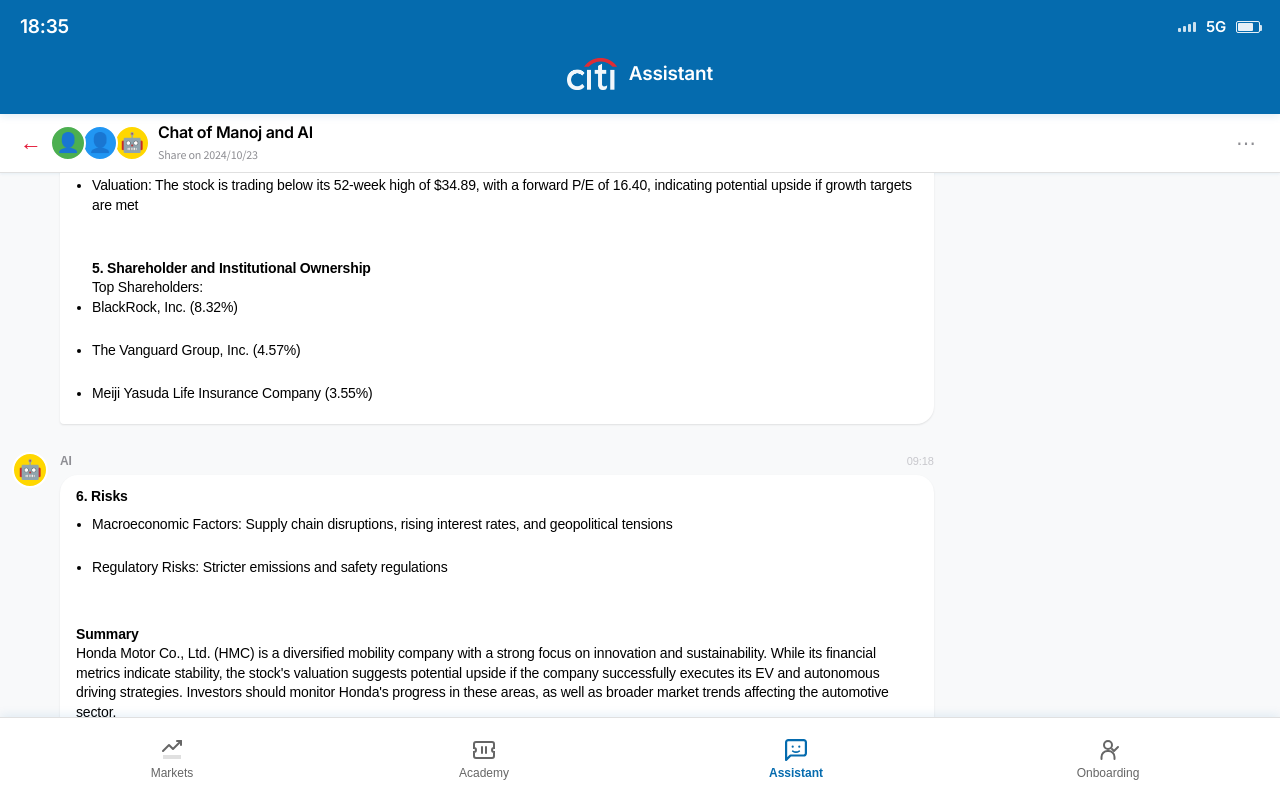
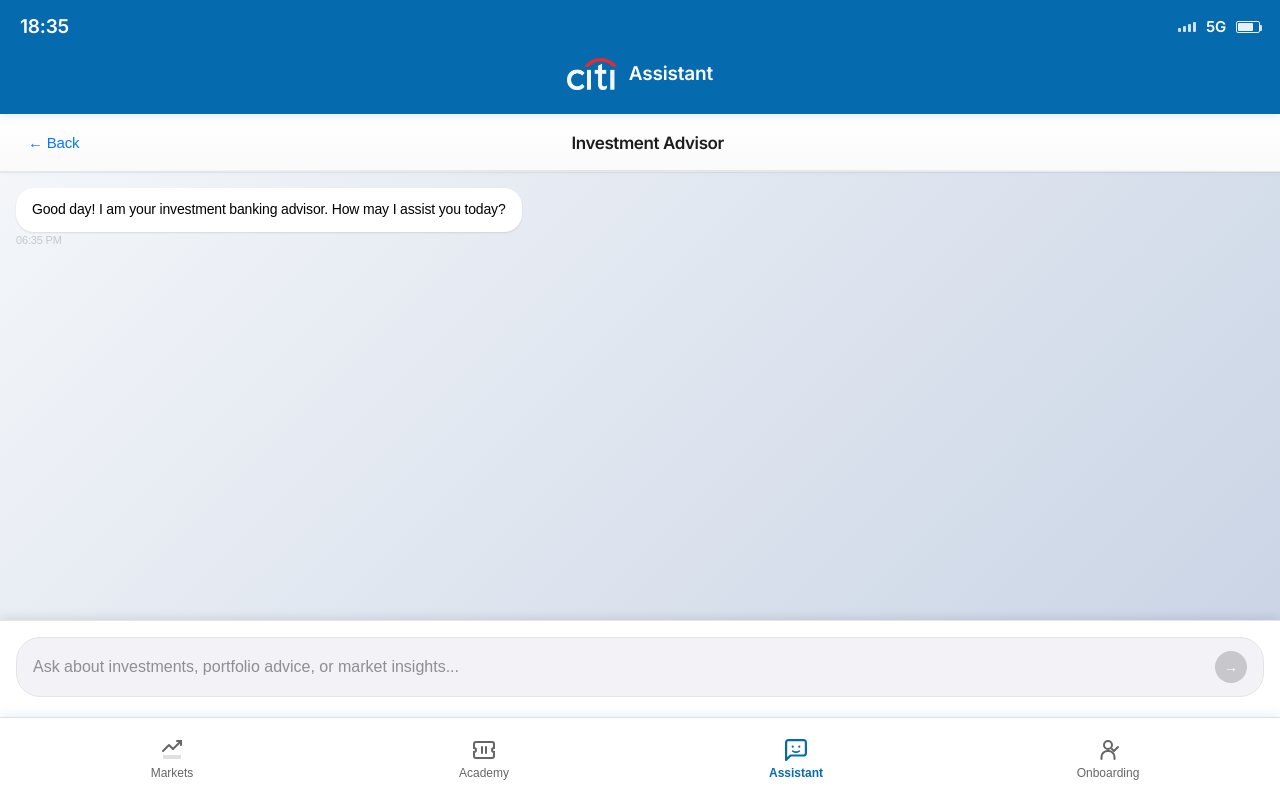
Before and after one commit to nrmmsathish/angular-mobile-app, an Angular app: page /chatbot in a window 1280 px wide. Shown: the top 798 px of the page. Built offline with nearby package versions, Linux system fonts and the light colour scheme.

Commit message:
citi style

```diff
--- a/src/app/pages/chatbot/chatbot.component.html
+++ b/src/app/pages/chatbot/chatbot.component.html
@@ -1,71 +1,33 @@
 <div class="chatbot-container">
-  <!-- Header -->
   <div class="chat-header">
-    <button class="back-btn" (click)="goBack()">←</button>
-    <div class="chat-info">
-      <div class="chat-participants">
-        <div class="participant-avatars">
-          <div class="avatar vivek">👤</div>
-          <div class="avatar manoj">👤</div>
-          <div class="avatar ai">🤖</div>
-        </div>
-        <div class="chat-details">
-          <h3 class="chat-title">{{chatTitle}}</h3>
-          <p class="chat-date">{{chatDate}}</p>
-        </div>
-      </div>
-    </div>
-    <button class="more-btn">⋯</button>
+    <button class="back-btn" (click)="goBack()">← Back</button>
+    <h3>Investment Advisor</h3>
   </div>
 
-  <!-- Chat Messages -->
-  <div class="chat-messages" #chatContainer>
-    <div class="message-group" *ngFor="let message of messages">
-      <div class="message" [class.user-message]="message.type === 'user'" [class.ai-message]="message.type === 'ai'">
-        <div class="message-avatar">
-          <div class="avatar" [class]="message.type">{{message.avatar}}</div>
-        </div>
-        <div class="message-content">
-          <div class="message-header">
-            <span class="sender-name">{{message.userName}}</span>
-            <span class="message-time">{{formatTime(message.timestamp)}}</span>
-          </div>
-          <div class="message-text" [innerHTML]="formatMessageContent(message.content)"></div>
-        </div>
-      </div>
-    </div>
-
-    <!-- Typing Indicator -->
-    <div class="message ai-message" *ngIf="isTyping">
-      <div class="message-avatar">
-        <div class="avatar ai">🤖</div>
-      </div>
+  <div class="chat-messages" #chatMessages>
+    <div *ngFor="let message of messages" class="message" [ngClass]="message.type + '-message'">
       <div class="message-content">
-        <div class="message-header">
-          <span class="sender-name">AI</span>
-        </div>
-        <div class="typing-indicator">
-          <div class="typing-dots">
-            <span></span>
-            <span></span>
-            <span></span>
-          </div>
-        </div>
+        <div class="message-text">{{message.content}}</div>
+        <div class="message-time">{{formatTime(message.timestamp)}}</div>
       </div>
     </div>
   </div>
 
-  <!-- Message Input -->
   <div class="message-input-container">
     <div class="input-wrapper">
       <input
         type="text"
-        [(ngModel)]="newMessage"
+        [(ngModel)]="currentMessage"
         (keyup.enter)="sendMessage()"
-        placeholder="Ask AI about stocks, market analysis..."
-        class="message-input">
-      <button class="send-btn" (click)="sendMessage()" [disabled]="!newMessage.trim()">
-        <span class="send-icon">📤</span>
+        placeholder="Ask about investments, portfolio advice, or market insights..."
+        class="message-input"
+      />
+      <button
+        (click)="sendMessage()"
+        class="send-btn"
+        [disabled]="!currentMessage.trim()"
+      >
+        <span class="send-icon">→</span>
       </button>
     </div>
   </div>
--- a/src/app/pages/chatbot/chatbot.component.scss
+++ b/src/app/pages/chatbot/chatbot.component.scss
@@ -2,27 +2,102 @@
     display: flex;
     flex-direction: column;
     height: 100vh;
-    background: var(--background-secondary);
+    background: linear-gradient(135deg, #f5f7fa 0%, #c3cfe2 100%);
+    position: relative;
+    overflow: hidden;
+    animation: fadeInUp 0.6s cubic-bezier(0.25, 0.46, 0.45, 0.94);
+}
+
+@keyframes fadeInUp {
+    from {
+        opacity: 0;
+        transform: translateY(30px);
+    }
+    to {
+        opacity: 1;
+        transform: translateY(0);
+    }
 }
 
 .chat-header {
-    background: var(--background-primary);
+    background: linear-gradient(180deg, #ffffff 0%, #fafafa 100%);
     display: flex;
     align-items: center;
-    padding: var(--spacing-sm) var(--spacing-lg);
-    border-bottom: 1px solid var(--border-color);
-    box-shadow: var(--shadow-sm);
+    padding: 14px 20px;
+    border-bottom: 1px solid #e8e8e8;
+    box-shadow: 0 1px 0 rgba(0, 0, 0, 0.05), 0 2px 4px rgba(0, 0, 0, 0.02);
+    position: relative;
+    z-index: 10;
+    -webkit-backdrop-filter: blur(10px);
+    backdrop-filter: blur(10px);
+}
+
+.chat-header::after {
+    content: '';
+    position: absolute;
+    bottom: 0;
+    left: 20px;
+    right: 20px;
+    height: 1px;
+    background: linear-gradient(90deg, transparent, rgba(0, 0, 0, 0.1), transparent);
+}
+
+.chat-header h3 {
+    flex: 1;
+    text-align: center;
+    margin: 0;
+    font-size: 17px;
+    font-weight: 600;
+    color: #1d1d1f;
+    letter-spacing: -0.4px;
+    margin-left: -60px; /* Compensate for back button to center perfectly */
 }
 
 .back-btn {
     background: none;
     border: none;
-    font-size: var(--font-size-xl);
-    color: var(--accent-color);
+    font-size: 15px;
+    color: #007AFF;
     cursor: pointer;
-    padding: var(--spacing-xs);
-    margin-right: var(--spacing-sm);
-    transition: var(--transition-normal);
+    padding: 6px 8px;
+    margin-right: 8px;
+    border-radius: 6px;
+    transition: all 0.3s cubic-bezier(0.25, 0.46, 0.45, 0.94);
+    display: flex;
+    align-items: center;
+    gap: 2px;
+    font-weight: 400;
+    letter-spacing: -0.2px;
+    position: relative;
+    overflow: hidden;
+    min-width: 60px;
+    justify-content: flex-start;
+}
+
+.back-btn::before {
+    content: '';
+    position: absolute;
+    top: 0;
+    left: -100%;
+    width: 100%;
+    height: 100%;
+    background: linear-gradient(90deg, transparent, rgba(0, 122, 255, 0.1), transparent);
+    transition: left 0.5s;
+}
+
+.back-btn:hover::before {
+    left: 100%;
+}
+
+.back-btn:hover {
+    background-color: rgba(0, 122, 255, 0.08);
+    transform: translateX(-1px);
+    color: #0056b3;
+}
+
+.back-btn:active {
+    transform: translateX(0) scale(0.98);
+    background-color: rgba(0, 122, 255, 0.15);
 }
 
 .chat-info {
@@ -104,6 +179,7 @@
     display: flex;
     flex-direction: column;
     gap: 16px;
+    margin-bottom: 80px;
 }
 
 .message-group {
@@ -236,9 +312,17 @@
 }
 
 .message-input-container {
+    position: fixed;
+    bottom: 0;
+    left: 0;
+    right: 0;
     background: white;
-    padding: 12px 16px;
+    padding: 16px;
     border-top: 1px solid #e5e5e7;
+    box-shadow: 0 -2px 10px rgba(0, 0, 0, 0.1);
+    z-index: 1000;
+    height: 180px;
+    box-sizing: border-box;
 }
 
 .input-wrapper {
@@ -247,17 +331,20 @@
     gap: 8px;
     background: #f2f2f7;
     border-radius: 24px;
-    padding: 8px 16px;
+    padding: 12px 16px;
+    border: 1px solid #e5e5e7;
+    min-height: 44px;
 }
 
 .message-input {
     flex: 1;
     border: none;
-    background: none;
+    background: transparent;
     outline: none;
     font-size: 16px;
     color: #000;
-    padding: 4px 0;
+    padding: 8px 0;
+    min-height: 20px;
 }
 
 .message-input::placeholder {
--- a/src/app/pages/chatbot/chatbot.component.ts
+++ b/src/app/pages/chatbot/chatbot.component.ts
@@ -1,215 +1,114 @@
-import { Component, OnInit, ViewChild, ElementRef } from "@angular/core";
-import { CommonModule } from "@angular/common";
-import { FormsModule } from "@angular/forms";
-import { Router } from "@angular/router";
+import { Component, ViewChild, ElementRef, AfterViewChecked } from '@angular/core';
+import { CommonModule } from '@angular/common';
+import { FormsModule } from '@angular/forms';
+import { Router } from '@angular/router';
 
 interface ChatMessage {
   id: string;
-  type: "user" | "ai";
+  type: 'user' | 'assistant';
   content: string;
   timestamp: Date;
-  userName?: string;
-  avatar?: string;
 }
 
 @Component({
-  selector: "app-chatbot",
+  selector: 'app-chatbot',
   standalone: true,
   imports: [CommonModule, FormsModule],
-  templateUrl: "./chatbot.component.html",
-  styleUrls: ["./chatbot.component.scss"],
+  templateUrl: './chatbot.component.html',
+  styleUrls: ['./chatbot.component.scss']
 })
-export class ChatbotComponent implements OnInit {
-  @ViewChild("chatContainer") chatContainer!: ElementRef;
+export class ChatbotComponent implements AfterViewChecked {
+  @ViewChild('chatMessages') private chatMessages!: ElementRef;
+  messages: ChatMessage[] = [];
+  currentMessage = '';
+  private shouldScrollToBottom = false;
 
-  chatTitle = "Chat of Manoj and AI";
-  chatDate = "Share on 2024/10/23";
-  newMessage = "";
-  isTyping = false;
+  constructor(private router: Router) {
+    this.messages.push({
+      id: '1',
+      type: 'assistant',
+      content: 'Good day! I am your investment banking advisor. How may I assist you today?',
+      timestamp: new Date()
+    });
+  }
 
-  messages: ChatMessage[] = [
-    {
-      id: "1",
-      type: "user",
-      content:
-        "Hi AI, can you provide a comprehensive analysis of Honda Motor Company?",
-      timestamp: new Date("2024-10-23T09:15:00"),
-      userName: "Vivek",
-      avatar: "👤",
-    },
-    {
-      id: "2",
-      type: "ai",
-      content:
-        "Hello! I'd be happy to provide you with a comprehensive analysis of Honda Motor Co., Ltd. (HMC). Let me gather the latest information for you.",
-      timestamp: new Date("2024-10-23T09:15:30"),
-      userName: "AI",
-      avatar: "🤖",
-    },
-    {
-      id: "3",
-      type: "ai",
-      content: `**Comprehensive Analysis of Honda Motor Co., Ltd. (HMC)**
+  sendMessage() {
+    if (!this.currentMessage.trim()) return;
 
-**1. Financial Overview**
-• Stock Price (as of October 22, 2025): $31.28 (USD)
-• Market Capitalization: $49.82 billion (USD)
-• Earnings per Share (TTM): $2.94
-• P/E Ratio (TTM): 10.65
-• Dividend Yield: 1.34%
-• Price-to-Book Ratio: 0.53
-• Return on Equity (ROE): 5.46%
-• Return on Assets (ROA): 1.99%
+    // Add user message
+    const userMessage: ChatMessage = {
+      id: Date.now().toString(),
+      type: 'user',
+      content: this.currentMessage,
+      timestamp: new Date()
+    };
+    this.messages.push(userMessage);
+    this.shouldScrollToBottom = true;
 
-**Key Financial Metrics:**
-• Analyst Target Price: Mean estimate of $36.96, with a range of $34.55 to $39.37
-• Short Interest: Recent short volume data indicates fluctuating short interest, with a peak of $11.61K shares on September 30, 2025
-• Capital Flow: Mixed capital flow trends over the past five years, with significant inflows and outflows`,
-      timestamp: new Date("2024-10-23T09:16:00"),
-      userName: "AI",
-      avatar: "🤖",
-    },
-    {
-      id: "4",
-      type: "ai",
-      content: `**2. Business Segments and Recent Developments**
+    // Store current message for response generation
+    const userInput = this.currentMessage;
+    this.currentMessage = '';
 
-Honda operates in the following segments:
-• Automobiles: Including hybrid and electric vehicles (EVs)
-• Motorcycles: A strong global presence, especially in emerging markets
-• Power Products: Generators, lawnmowers, and marine engines
-• Aircraft and Mobility Solutions: Expanding into autonomous driving and AI technologies
-
-**Recent Developments:**
-• Japan Mobility Show 2023: Honda will showcase new mobility products, including EVs and autonomous driving technologies
-• Investment in H&M AI: Honda is accelerating its autonomous driving capabilities through additional investment in the AI startup H&M AI
-• Sustainability Goals: Aiming for zero environmental impact and zero traffic fatalities by 2050`,
-      timestamp: new Date("2024-10-23T09:16:45"),
-      userName: "AI",
-      avatar: "🤖",
-    },
-    {
-      id: "5",
-      type: "user",
-      content:
-        "That's great! What about the competitive positioning and risks?",
-      timestamp: new Date("2024-10-23T09:17:15"),
-      userName: "Manoj",
-      avatar: "👤",
-    },
-    {
-      id: "6",
-      type: "ai",
-      content: `**3. Competitive Positioning**
-• Strengths: Strong brand recognition, diversified product portfolio, and focus on innovation (e.g., EVs and AI)
-• Challenges: Intense competition in the automotive sector, especially from Tesla and traditional automakers transitioning to EVs
-
-**4. Market Sentiment and Analyst Recommendations**
-• Analyst Sentiment: Mixed, with 1 "buy" recommendation and 2 "hold" ratings
-• Valuation: The stock is trading below its 52-week high of $34.89, with a forward P/E of 16.40, indicating potential upside if growth targets are met
-
-**5. Shareholder and Institutional Ownership**
-Top Shareholders:
-• BlackRock, Inc. (8.32%)
-• The Vanguard Group, Inc. (4.57%)
-• Meiji Yasuda Life Insurance Company (3.55%)`,
-      timestamp: new Date("2024-10-23T09:17:45"),
-      userName: "AI",
-      avatar: "🤖",
-    },
-    {
-      id: "7",
-      type: "ai",
-      content: `**6. Risks**
-• Macroeconomic Factors: Supply chain disruptions, rising interest rates, and geopolitical tensions
-• Regulatory Risks: Stricter emissions and safety regulations
-
-**Summary**
-Honda Motor Co., Ltd. (HMC) is a diversified mobility company with a strong focus on innovation and sustainability. While its financial metrics indicate stability, the stock's valuation suggests potential upside if the company successfully executes its EV and autonomous driving strategies. Investors should monitor Honda's progress in these areas, as well as broader market trends affecting the automotive sector.
-
-*Information is for reference only and does not constitute investment advice.*
-
-🤖 AI Investment Assistant`,
-      timestamp: new Date("2024-10-23T09:18:30"),
-      userName: "AI",
-      avatar: "🤖",
-    },
-  ];
-
-  constructor(private router: Router) {}
-
-  ngOnInit() {
-    this.scrollToBottom();
+    // Generate AI response after a short delay
+    setTimeout(() => {
+      const response = this.generateInvestmentResponse(userInput);
+      const aiMessage: ChatMessage = {
+        id: (Date.now() + 1).toString(),
+        type: 'assistant',
+        content: response,
+        timestamp: new Date()
+      };
+      this.messages.push(aiMessage);
+      this.shouldScrollToBottom = true;
+    }, 1000);
   }
 
   ngAfterViewChecked() {
-    this.scrollToBottom();
-  }
-
-  scrollToBottom(): void {
-    try {
-      if (this.chatContainer) {
-        this.chatContainer.nativeElement.scrollTop =
-          this.chatContainer.nativeElement.scrollHeight;
-      }
-    } catch (err) {}
-  }
-
-  sendMessage() {
-    if (this.newMessage.trim()) {
-      const message: ChatMessage = {
-        id: Date.now().toString(),
-        type: "user",
-        content: this.newMessage,
-        timestamp: new Date(),
-        userName: "You",
-        avatar: "👤",
-      };
-
-      this.messages.push(message);
-      this.newMessage = "";
-
-      // Simulate AI typing
-      this.isTyping = true;
-      setTimeout(() => {
-        this.simulateAIResponse();
-      }, 1500);
+    if (this.shouldScrollToBottom) {
+      this.scrollToBottom();
+      this.shouldScrollToBottom = false;
     }
   }
 
-  simulateAIResponse() {
-    this.isTyping = false;
-    const aiResponse: ChatMessage = {
-      id: Date.now().toString(),
-      type: "ai",
-      content:
-        "Thank you for your question! I'm here to help you with financial analysis and investment insights. Feel free to ask about any other stocks or financial topics.",
-      timestamp: new Date(),
-      userName: "AI",
-      avatar: "🤖",
-    };
+  private scrollToBottom(): void {
+    try {
+      this.chatMessages.nativeElement.scrollTop = this.chatMessages.nativeElement.scrollHeight;
+    } catch(err) {
+      console.log('Could not scroll to bottom:', err);
+    }
+  }
 
-    this.messages.push(aiResponse);
+  private generateInvestmentResponse(userInput: string): string {
+    const input = userInput.toLowerCase();
+
+    const responses = [
+      'Based on current market analysis, I recommend diversifying your portfolio across technology, healthcare, and renewable energy sectors.',
+      'Our latest research indicates strong growth potential in emerging markets, particularly in Asia-Pacific regions.',
+      'Consider dollar-cost averaging for volatile positions to minimize risk exposure while maintaining upside potential.',
+      'The Federal Reserve\'s monetary policy suggests maintaining defensive positions in fixed income securities.',
+      'ESG investing continues to show strong performance metrics with lower volatility compared to traditional indices.',
+      'Current market volatility presents opportunities for value investing in fundamentally strong companies.',
+      'I recommend reviewing your risk tolerance and adjusting your asset allocation accordingly for optimal returns.'
+    ];
+
+    // Simple keyword-based responses
+    if (input.includes('portfolio') || input.includes('invest')) {
+      return responses[0];
+    } else if (input.includes('market') || input.includes('trend')) {
+      return responses[1];
+    } else if (input.includes('risk') || input.includes('safe')) {
+      return responses[2];
+    } else {
+      // Return a random professional response
+      return responses[Math.floor(Math.random() * responses.length)];
+    }
   }
 
   formatTime(timestamp: Date): string {
-    return timestamp.toLocaleTimeString("en-US", {
-      hour: "2-digit",
-      minute: "2-digit",
-      hour12: false,
-    });
-  }
-  // Add this method to the ChatbotComponent class
-  formatMessageContent(content: string): string {
-    // Convert markdown-style formatting to HTML
-    return content
-      .replace(/\*\*(.*?)\*\*/g, "<strong>$1</strong>")
-      .replace(/• (.*?)(?=\n|$)/g, "<li>$1</li>")
-      .replace(/(<li>.*<\/li>)/s, "<ul>$1</ul>")
-      .replace(/\n/g, "<br>");
+    return timestamp.toLocaleTimeString([], { hour: '2-digit', minute: '2-digit' });
   }
 
   goBack() {
-    this.router.navigate(["/discover"]);
+    this.router.navigate(['/discover']);
   }
 }
```
Also changed, not shown: src/app/pages/discover/discover.component.scss (+108 -48 lines), src/app/pages/earnings/earnings.component.scss (+100 -39 lines), 3 other files (tests, documents, lock files or other folders).
